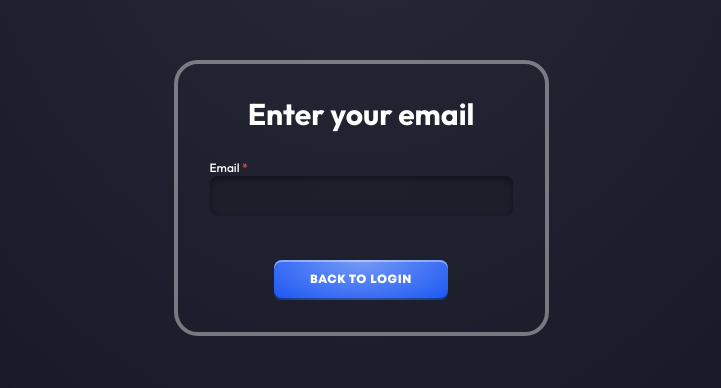
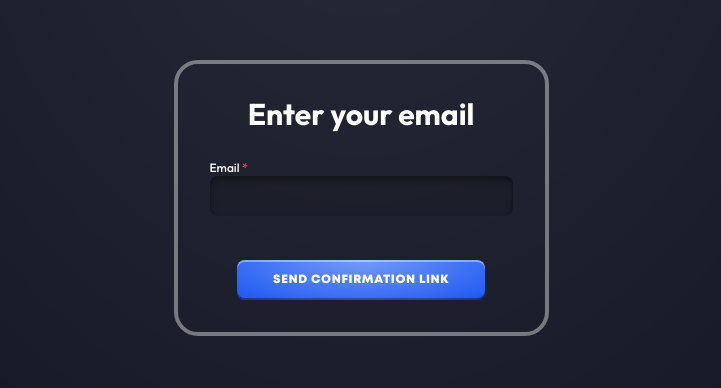
Before and after one commit to revan480/MindGame_Front, a React (Vite) app: page /auth/forgot in a window 1280 px wide. Shown: the part 202-590 px from the top of the page, without its empty margins (279-1000 px from the left). Built offline with nearby package versions, Linux system fonts and the light colour scheme.

Commit message:
added some element to auth layout

```diff
--- a/package.json
+++ b/package.json
@@ -12,6 +12,7 @@
   },
   "dependencies": {
     "@hookform/resolvers": "^2.9.10",
+    "@splinetool/react-spline": "^2.2.5",
     "axios": "^1.2.0",
     "react": "^18.2.0",
     "react-dom": "^18.2.0",
--- a/src/pages/Auth/AuthLayout.jsx
+++ b/src/pages/Auth/AuthLayout.jsx
@@ -2,6 +2,7 @@ import { useEffect } from "react";
 import { Outlet, useNavigate } from "react-router-dom";
 import useCurrentPath from "../../hooks/useCurrentPath";
 import wallpaper from "../../assets/images/wallpaper.png";
+import Spline from "@splinetool/react-spline";
 
 const AuthLayout = () => {
   const currentPath = useCurrentPath();
@@ -26,7 +27,27 @@ const AuthLayout = () => {
           </div>
         </div>
       ) : (
-        <div className="w-full h-full p-4 flex items-center justify-center">
+        <div className="w-full h-full p-4 flex items-center justify-center relative">
+          {/* UFO */}
+          <div className="absolute left-32 top-16">
+            <Spline scene="https://prod.spline.design/KF4TBmmPlSfzabgy/scene.splinecode" />
+          </div>
+
+          {/* Rocket */}
+          <div className="absolute left-32 bottom-16">
+            <Spline scene="https://prod.spline.design/Tgy9aN8FNiFykIy2/scene.splinecode" />
+          </div>
+
+          {/* Saturn */}
+          <div className="absolute right-32 top-16">
+            <Spline scene="https://prod.spline.design/KPvY6KgwQtM2f8H7/scene.splinecode" />
+          </div>
+
+          {/* Start */}
+          <div className="absolute right-32 bottom-16">
+            <Spline scene="https://prod.spline.design/lV2oRouRwlJJUTPH/scene.splinecode" />
+          </div>
+
           <div className="border-4 border-lightener-400 p-8 rounded-3xl w-[375px]">
             <Outlet />
           </div>
--- a/src/pages/Auth/Forgot.jsx
+++ b/src/pages/Auth/Forgot.jsx
@@ -11,7 +11,7 @@ const Forgot = () => {
     <div onSubmit={handleSubmit(onSubmit)} className="flex flex-col items-center gap-7">
       <h2 className="text-3xl font-bold text-center">Enter your email</h2>
       <InputField label="Email" name="email" register={register} required className="w-full" />
-      <Button className="w-fit">Back to login</Button>
+      <Button className="w-fit">Send confirmation link</Button>
     </div>
   );
 };
```
Also changed, not shown: 1 other file (tests, documents, lock files or other folders).
